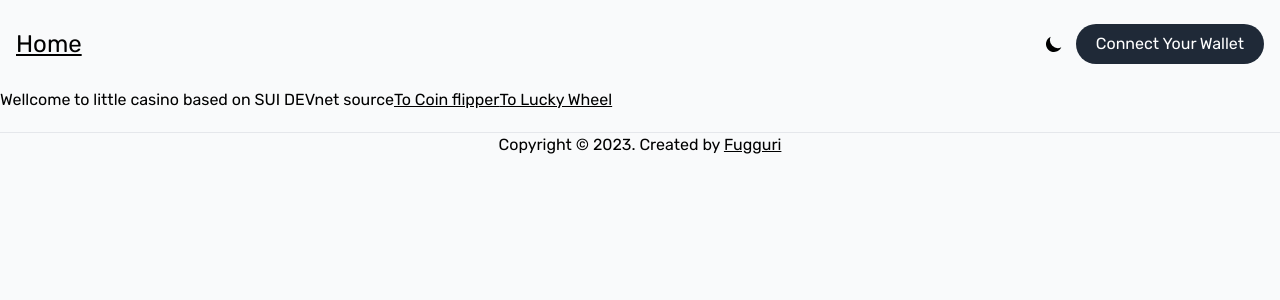
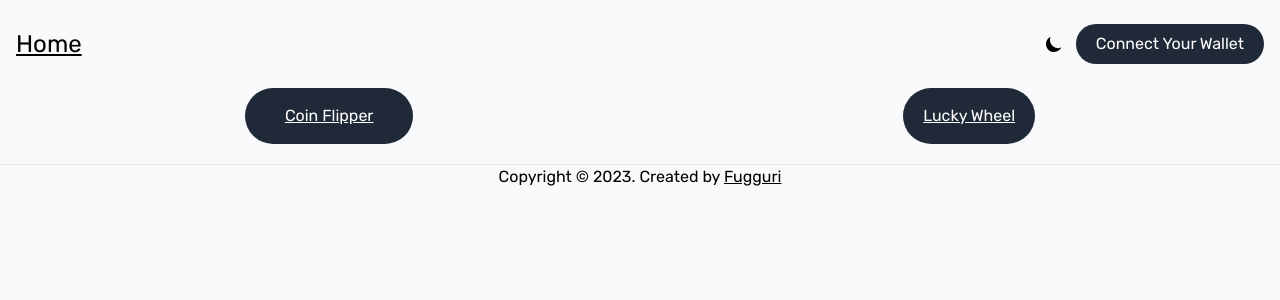
Before and after one commit to Fugguri/simpleSUI, a Vue app: page / in a window 1280 px wide. Shown: the top 300 px of the page. Built offline with nearby package versions, Linux system fonts and the light colour scheme; what @mysten/sui.js would draw is missing.

Commit message:
adding dist

```diff
--- a/src/views/Home.vue
+++ b/src/views/Home.vue
@@ -1,8 +1,17 @@
 <template>
     <div class="wellcome">
-        Wellcome to little casino based on SUI DEVnet source
-        <router-link to="/flipper"> To Coin flipper</router-link>
-        <router-link to="/zino"> To Lucky Wheel</router-link>
+        <!-- Wellcome to little casino based on SUI DEVnet source -->
+
+        <button
+            class="bg-gray-800 mx-auto ease-in-out duration-500 hover:px-10 dark:bg-gray-800 flex items-center text-white px-5 py-2 rounded-full">
+            <router-link to="/flipper"
+                class="bg-gray-800 mx-auto ease-in-out duration-500 hover:px-10 dark:bg-gray-800 flex items-center text-white px-5 py-2 rounded-full">
+                Coin Flipper</router-link>
+        </button>
+        <router-link to="/zino"
+            class="bg-gray-800 mx-auto ease-in-out duration-500 hover:px-10 dark:bg-gray-800 flex items-center text-white px-5 py-2 rounded-full">
+            Lucky Wheel</router-link>
+
 
     </div>
 </template>
```
